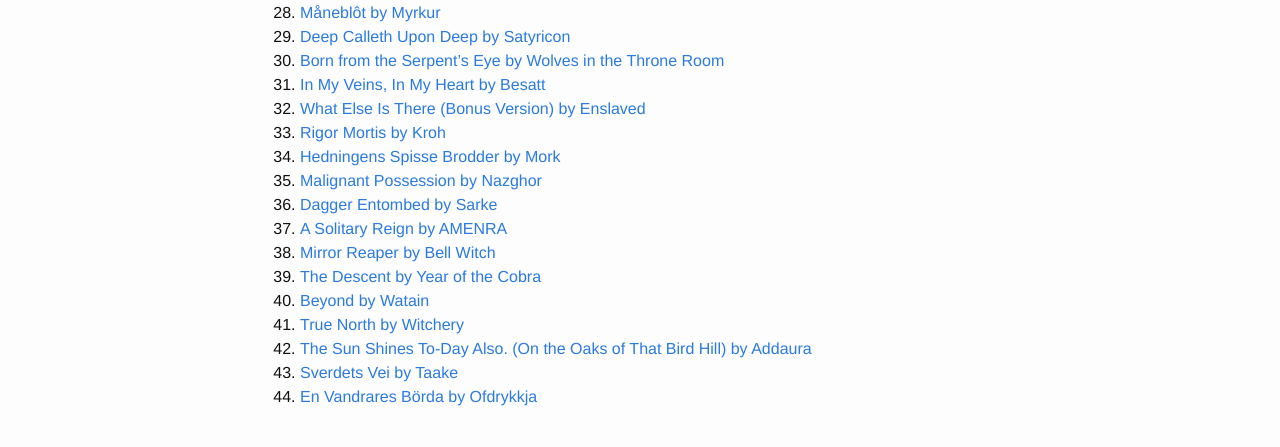
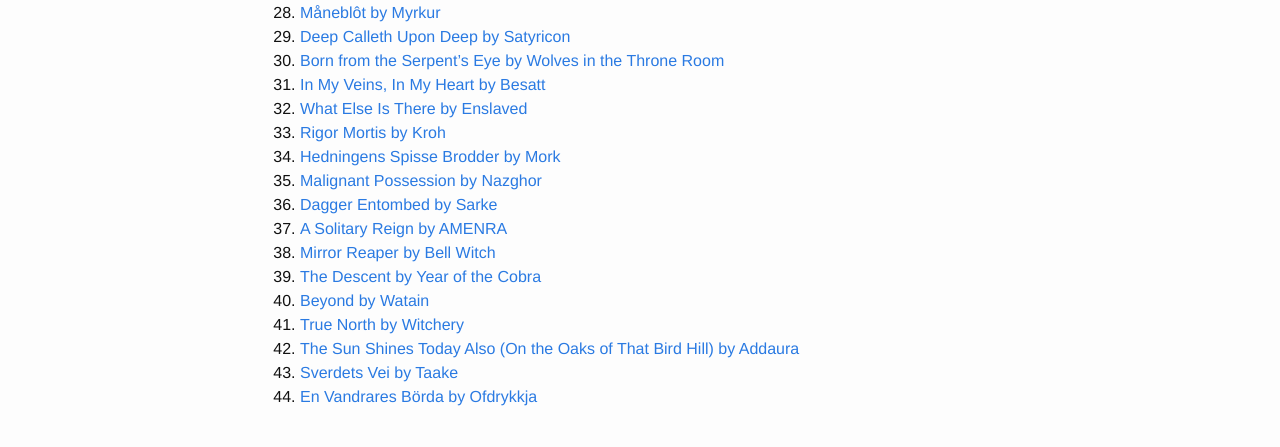
Before and after one commit to danmorrison/danmorrison.github.io, a Jekyll site: the page built from _posts/2019-06-08-metal-2017.md, in a window 1280 px wide. Shown: the part 925-1372 px from the top of the page. Built offline with Jekyll 4.4.1, drawn with Linux system fonts in a browser that asks for light colours.

Commit message:
Fix typos

```diff
--- a/_posts/2019-06-08-metal-2017.md
+++ b/_posts/2019-06-08-metal-2017.md
@@ -41,7 +41,7 @@
 1. [Deep Calleth Upon Deep by Satyricon](https://music.apple.com/album/1263859482?i=1263859496) <!-- 2017-09-22 -->
 1. [Born from the Serpent's Eye by Wolves in the Throne Room](https://music.apple.com/album/1251064815?i=1251064834) <!-- 2017-09-22 -->
 1. [In My Veins, In My Heart by Besatt](https://music.apple.com/album/1282177525?i=1282177766) <!-- 2017-10-06 -->
-1. [What Else Is There (Bonus Version) by Enslaved](https://music.apple.com/album/1458861111?i=1458861494) <!-- 2017-10-13 -->
+1. [What Else Is There by Enslaved](https://music.apple.com/album/1458861111?i=1458861494) <!-- 2017-10-13 -->
 1. [Rigor Mortis by Kroh](https://music.apple.com/album/1220597897?i=1220598971) <!-- 2017-10-13 -->
 1. [Hedningens Spisse Brodder by Mork](https://music.apple.com/album/1263851930?i=1263852161) <!-- 2017-10-13 -->
 1. [Malignant Possession by Nazghor](https://music.apple.com/album/1274622729?i=1274623188) <!-- 2017-10-13 -->
@@ -51,6 +51,6 @@
 1. [The Descent by Year of the Cobra](https://music.apple.com/album/1281151459?i=1281151470) <!-- 2017-10-27 -->
 1. [Beyond by Watain](https://music.apple.com/album/1299745263?i=1299746202) <!-- 2017-10-31 -->
 1. [True North by Witchery](https://music.apple.com/album/1275713155?i=1275713828) <!-- 2017-11-10 -->
-1. [The Sun Shines To-Day Also. (On the Oaks of That Bird Hill) by Addaura](https://music.apple.com/album/1313165047?i=1313165420) <!-- 2017-11-13 -->
+1. [The Sun Shines Today Also (On the Oaks of That Bird Hill) by Addaura](https://music.apple.com/album/1313165047?i=1313165420) <!-- 2017-11-13 -->
 1. [Sverdets Vei by Taake](https://music.apple.com/album/1301427664?i=1301427666) <!-- 2017-11-24 -->
 1. [En Vandrares Börda by Ofdrykkja](https://music.apple.com/album/1325213707?i=1325214251) <!-- 2017-12-18 -->
```
